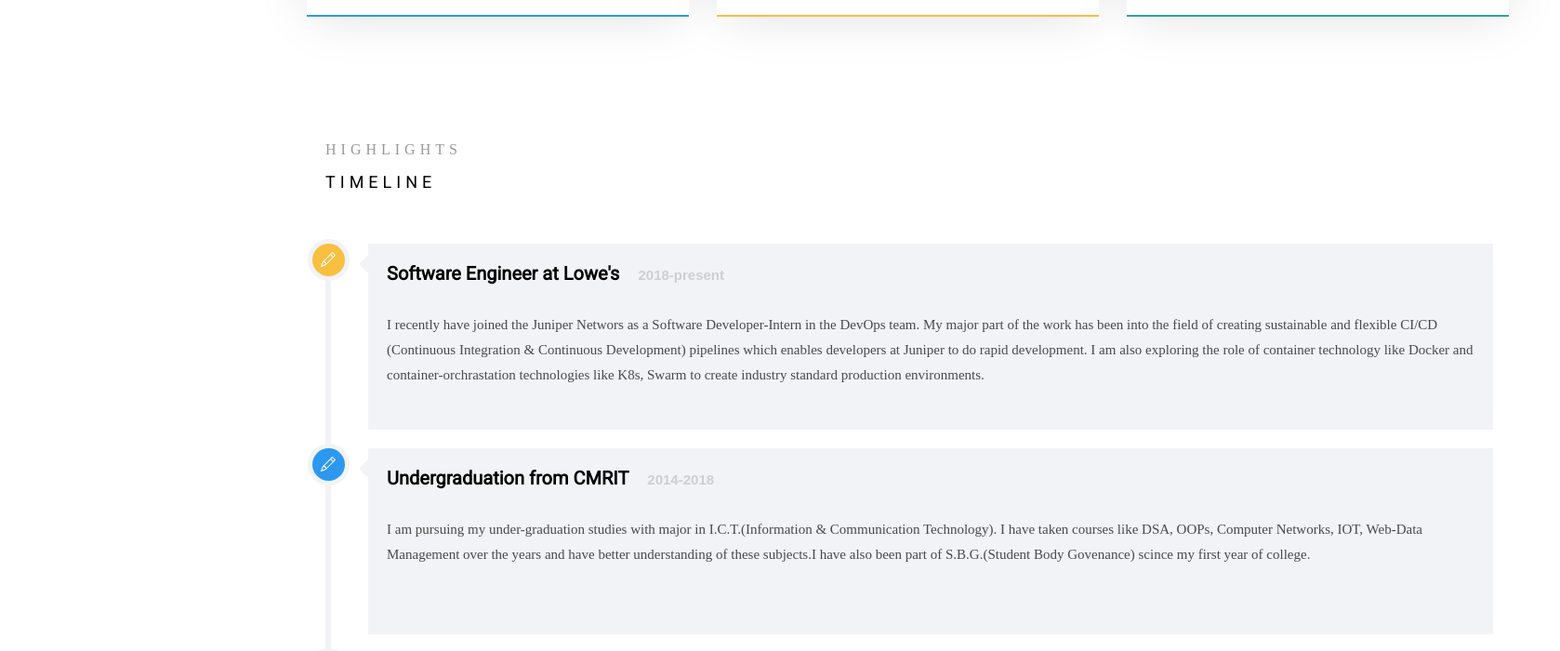
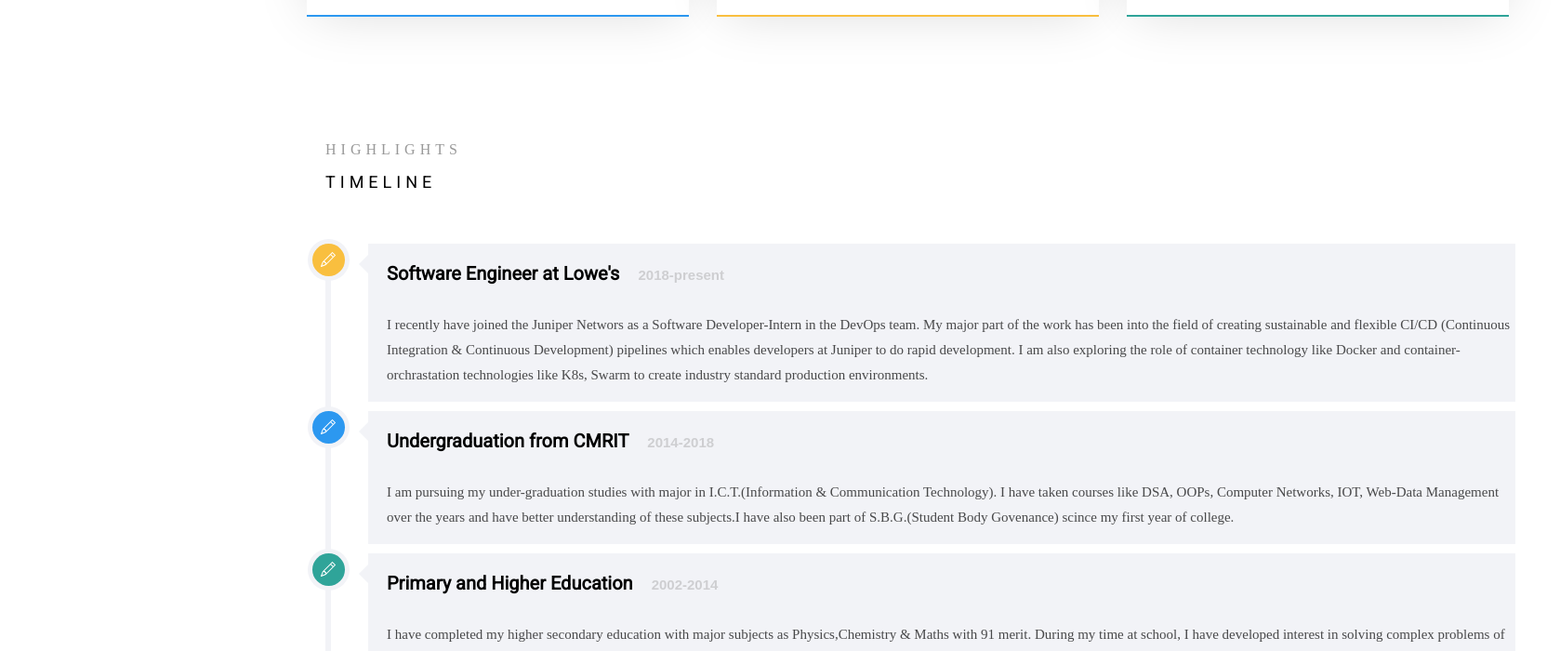
Before and after one commit to rohitsingh79/React-Portfolio-Website, a React (Create React App) app: page / in a window 1280 px wide. Shown: the part 1650-2350 px from the top of the page at 93% size, 1678 px wide, since content can reach past the window. Built offline with nearby package versions, Linux system fonts and the light colour scheme.

Commit message:
initial commit

```diff
--- a/src/App.jsx
+++ b/src/App.jsx
@@ -11,8 +11,10 @@ const ContentDivWrapper = styled.div`
   width: 1320px;
   transform: translate(330px);
   @media only screen and (max-width: 600px) {
-    position: relative;
-    left: -300px;
+    position: absolute;
+    left: -330px;
+    width: 100%;
+    height: auto;
   }
 `;
 
--- a/src/Expertise/Expertise.jsx
+++ b/src/Expertise/Expertise.jsx
@@ -91,7 +91,7 @@ const Expertise = ({ forwardedRef }) => {
             opacity: 0
           }}
         >
-          <SvgContainer color="#2c98f0" />
+          {/* <SvgContainer color="#2c98f0" />
           <SvgIconContainer>
             <svg
               xmlns="http://www.w3.org/2000/svg"
@@ -103,7 +103,7 @@ const Expertise = ({ forwardedRef }) => {
             >
               <path d="M2 6a6 6 0 1 1 10.174 4.31c-.203.196-.359.4-.453.619l-.762 1.769A.5.5 0 0 1 10.5 13a.5.5 0 0 1 0 1 .5.5 0 0 1 0 1l-.224.447a1 1 0 0 1-.894.553H6.618a1 1 0 0 1-.894-.553L5.5 15a.5.5 0 0 1 0-1 .5.5 0 0 1 0-1 .5.5 0 0 1-.46-.302l-.761-1.77a1.964 1.964 0 0 0-.453-.618A5.984 5.984 0 0 1 2 6zm6-5a5 5 0 0 0-3.479 8.592c.263.254.514.564.676.941L5.83 12h4.342l.632-1.467c.162-.377.413-.687.676-.941A5 5 0 0 0 8 1z" />
             </svg>
-          </SvgIconContainer>
+          </SvgIconContainer> */}
           <div>
             <h3>Web Development</h3>
             <p>
@@ -121,7 +121,7 @@ const Expertise = ({ forwardedRef }) => {
             opacity: 0
           }}
         >
-          <SvgContainer color="#f9bf3f" />
+          {/* <SvgContainer color="#f9bf3f" />
           <SvgIconContainer>
             <svg
               xmlns="http://www.w3.org/2000/svg"
@@ -133,7 +133,7 @@ const Expertise = ({ forwardedRef }) => {
             >
               <path d="M7.068.727c.243-.97 1.62-.97 1.864 0l.071.286a.96.96 0 0 0 1.622.434l.205-.211c.695-.719 1.888-.03 1.613.931l-.08.284a.96.96 0 0 0 1.187 1.187l.283-.081c.96-.275 1.65.918.931 1.613l-.211.205a.96.96 0 0 0 .434 1.622l.286.071c.97.243.97 1.62 0 1.864l-.286.071a.96.96 0 0 0-.434 1.622l.211.205c.719.695.03 1.888-.931 1.613l-.284-.08a.96.96 0 0 0-1.187 1.187l.081.283c.275.96-.918 1.65-1.613.931l-.205-.211a.96.96 0 0 0-1.622.434l-.071.286c-.243.97-1.62.97-1.864 0l-.071-.286a.96.96 0 0 0-1.622-.434l-.205.211c-.695.719-1.888.03-1.613-.931l.08-.284a.96.96 0 0 0-1.186-1.187l-.284.081c-.96.275-1.65-.918-.931-1.613l.211-.205a.96.96 0 0 0-.434-1.622l-.286-.071c-.97-.243-.97-1.62 0-1.864l.286-.071a.96.96 0 0 0 .434-1.622l-.211-.205c-.719-.695-.03-1.888.931-1.613l.284.08a.96.96 0 0 0 1.187-1.186l-.081-.284c-.275-.96.918-1.65 1.613-.931l.205.211a.96.96 0 0 0 1.622-.434l.071-.286zM12.973 8.5H8.25l-2.834 3.779A4.998 4.998 0 0 0 12.973 8.5zm0-1a4.998 4.998 0 0 0-7.557-3.779l2.834 3.78h4.723zM5.048 3.967c-.03.021-.058.043-.087.065l.087-.065zm-.431.355A4.984 4.984 0 0 0 3.002 8c0 1.455.622 2.765 1.615 3.678L7.375 8 4.617 4.322zm.344 7.646.087.065-.087-.065z" />
             </svg>
-          </SvgIconContainer>
+          </SvgIconContainer> */}
           <div>
             <h3>Automation Testing</h3>
             <p>
@@ -151,7 +151,7 @@ const Expertise = ({ forwardedRef }) => {
             opacity: 0
           }}
         >
-          <SvgContainer color="#2fa499"></SvgContainer>
+          {/* <SvgContainer color="#2fa499"></SvgContainer>
           <SvgIconContainer>
             <svg
               xmlns="http://www.w3.org/2000/svg"
@@ -163,7 +163,7 @@ const Expertise = ({ forwardedRef }) => {
             >
               <path d="M2 6a6 6 0 1 1 10.174 4.31c-.203.196-.359.4-.453.619l-.762 1.769A.5.5 0 0 1 10.5 13a.5.5 0 0 1 0 1 .5.5 0 0 1 0 1l-.224.447a1 1 0 0 1-.894.553H6.618a1 1 0 0 1-.894-.553L5.5 15a.5.5 0 0 1 0-1 .5.5 0 0 1 0-1 .5.5 0 0 1-.46-.302l-.761-1.77a1.964 1.964 0 0 0-.453-.618A5.984 5.984 0 0 1 2 6zm6-5a5 5 0 0 0-3.479 8.592c.263.254.514.564.676.941L5.83 12h4.342l.632-1.467c.162-.377.413-.687.676-.941A5 5 0 0 0 8 1z" />
             </svg>
-          </SvgIconContainer>
+          </SvgIconContainer> */}
           <div>
             <h3>Devops</h3>
             <p>
--- a/src/SideBar/style.js
+++ b/src/SideBar/style.js
@@ -9,6 +9,7 @@ const SideBar = styled.div`
   height: 938px;
   overflow: scroll;
   @media only screen and (max-width: 600px) {
+    position: absolute;
     left: -300px;
   }
 `;
--- a/src/TimeLine/TimeLine.jsx
+++ b/src/TimeLine/TimeLine.jsx
@@ -72,13 +72,13 @@ const TimeLine = ({ forwardedRef }) => {
     <div
       ref={forwardedRef}
       style={{
-        padding: "2em 0px",
-        transform: "translate(20px)"
+        padding: "2em 20px",
+        width: "auto"
       }}
     >
       <div
         style={{
-          width: "667px",
+          width: "auto",
           height: "100px",
           "text-align": "left",
           "letter-spacing": "5px"
--- a/src/TimeLine/style.js
+++ b/src/TimeLine/style.js
@@ -2,15 +2,16 @@ import styled from "styled-components";
 
 const ColumnContainer = styled.div`
   display: grid;
-  grid-template-columns: 6px 1210px;
+  grid-template-columns: 6px auto;
   grid-gap: 40px;
-  height: 650px;
-  width: 1300px;
+  height: auto;
+  width: auto;
 `;
 
 const TimeLineBar = styled.div`
   margin-top: 100%;
   background-color: #f2f3f7;
+  height: 100%;
 `;
 
 const TimeLineWrapper = styled.div`
@@ -24,7 +25,7 @@ const TimeLineChild = styled.div`
   font-size: 15px;
   background-color: #f2f3f7;
   position: relative;
-  height: 200px;
+  height: auto;
   opacity: 0;
 
   &::before {
--- a/src/style.js
+++ b/src/style.js
@@ -4,7 +4,7 @@ const DivWrapper = styled.div`
   width: 100%;
   top: 0;
   left: 0;
-  height: auto;
+  height: 100%;
   text-align: center;
   background-color: #fff;
   position: absolute;
```
